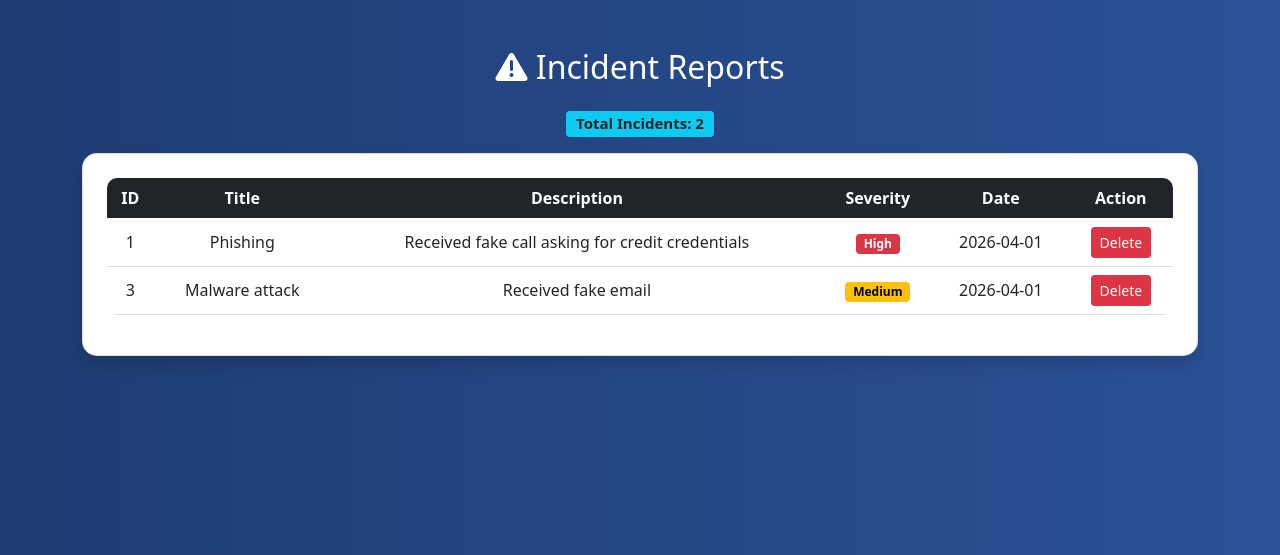
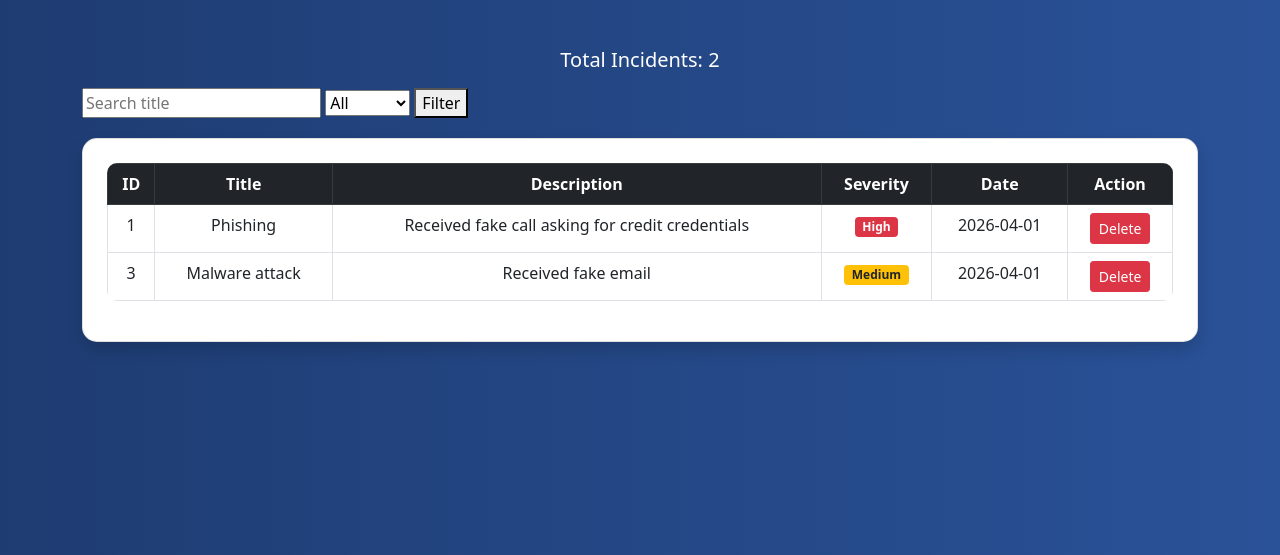
Before and after one commit to alexdbsie/Cyber_Incident_Tracking_System, a Flask app: page /view in a window 1280 px wide. Shown: the part 56-611 px from the top of the page. Run offline with Flask 3, Linux system fonts and the light colour scheme; a user stored in the database is signed in; data comes from the database, SQL or seed files in the repository; both versions use the stored data as it was after the commit.

Commit message:
Added search and filter UI to view page

```diff
--- a/app.py
+++ b/app.py
@@ -165,7 +165,6 @@ def report():
 
     return render_template ("Success.html")
 
-
 @app.route('/view')
 def view():
     if 'user' not in session:
@@ -173,11 +172,23 @@ def view():
 
     user = session['user']
 
+    search = request.args.get('search')
+    severity = request.args.get('severity')
+
     conn = get_db()
-    incidents = conn.execute(
-        "SELECT * FROM incidents WHERE user = ?",
-        (user,)
-    ).fetchall()
+
+    query = "SELECT * FROM incidents WHERE user = ?"
+    params = [user]
+
+    if search:
+        query += " AND title LIKE ?"
+        params.append(f"%{search}%")
+
+    if severity:
+        query += " AND severity = ?"
+        params.append(severity)
+
+    incidents = conn.execute(query, params).fetchall()
     conn.close()
 
     return render_template("view.html", incidents=incidents)
--- a/templates/view.html
+++ b/templates/view.html
@@ -45,19 +45,27 @@
 
 <div class="container mt-5">
 
-    <h2 class="text-center mb-4">
-        <i class="fas fa-exclamation-triangle"></i> Incident Reports
-    </h2>
+<h5 class="text-center mb-3">
+        Total Incidents: {{ incidents|length }}
+    </h5>
 
-    <h5 class="text-center mb-3">
-    <span class="badge bg-info text-dark">
-        Total Incidents: {{ incidents|length }}
-    </span>
-</h5>
+    <form method="GET" action="/view" style="margin-bottom:20px;">
+        <input type="text" name="search" placeholder="Search title">
+
+        <select name="severity">
+            <option value="">All</option>
+            <option value="Low">Low</option>
+            <option value="Medium">Medium</option>
+            <option value="High">High</option>
+        </select>
+
+        <button type="submit">Filter</button>
+    </form>
 
 <div class="card shadow p-4 bg-white text-dark">
 
-        <table class="table table-hover text-center align-middle">
+    <table class="table table-bordered table-hover text-center">
+
         <thead class="table-dark">
             <tr>
                 <th>ID</th>
@@ -78,11 +86,11 @@
 
             <td>
                 {% if incident[3] == 'Low' %}
-            <span class="badge badge-low">Low</span>
+                    <span class="badge bg-success">Low</span>
                 {% elif incident[3] == 'Medium' %}
-            <span class="badge badge-medium">Medium</span>
+                    <span class="badge bg-warning text-dark">Medium</span>
                 {% else %}
-            <span class="badge badge-high">High</span>
+                    <span class="badge bg-danger">High</span>
                 {% endif %}
             </td>
 
@@ -99,7 +107,5 @@
 
 </div>
 
-</div>
-
 </body>
 </html>
```
Also changed, not shown: database.db. Lines whose indentation alone changed are shown as unchanged.
